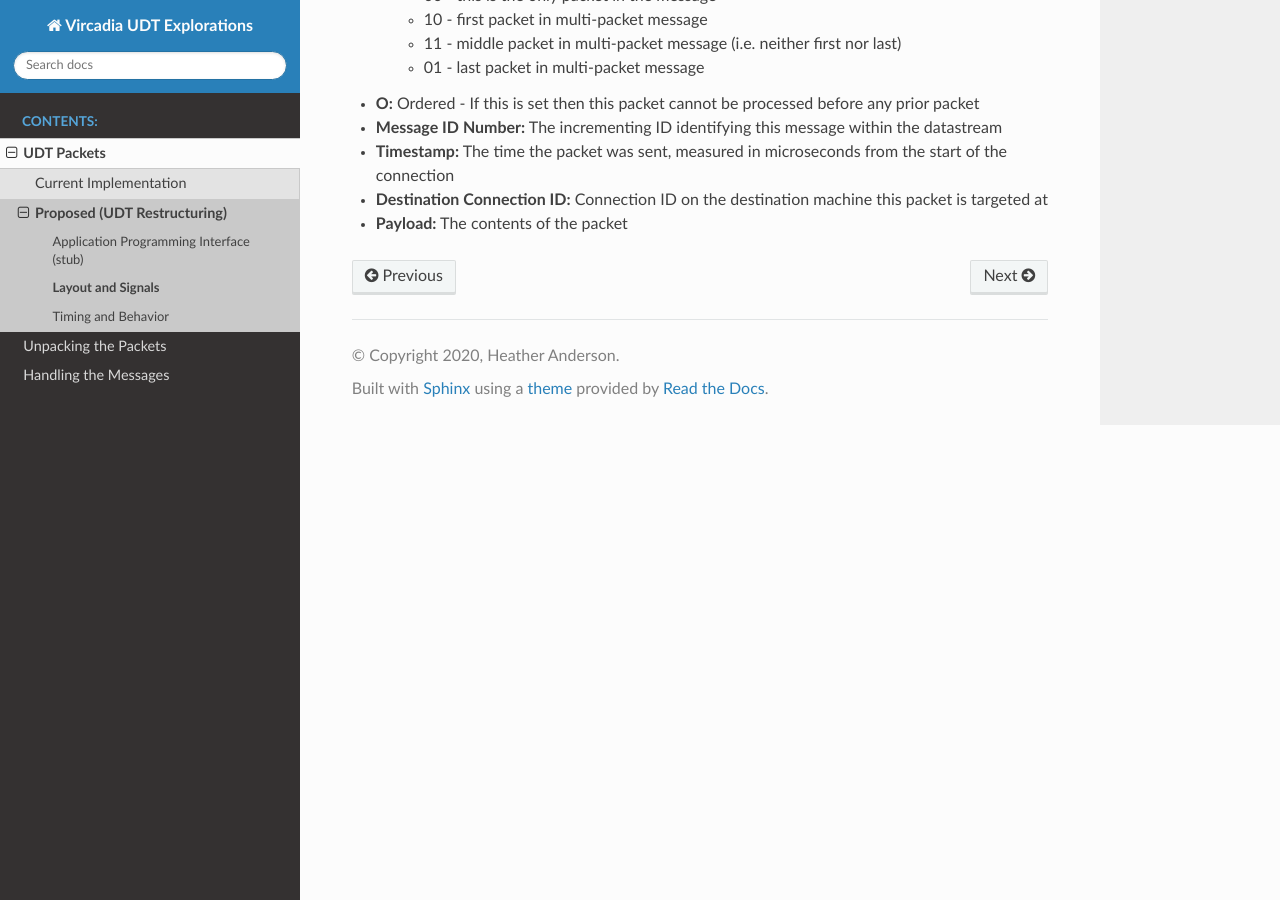
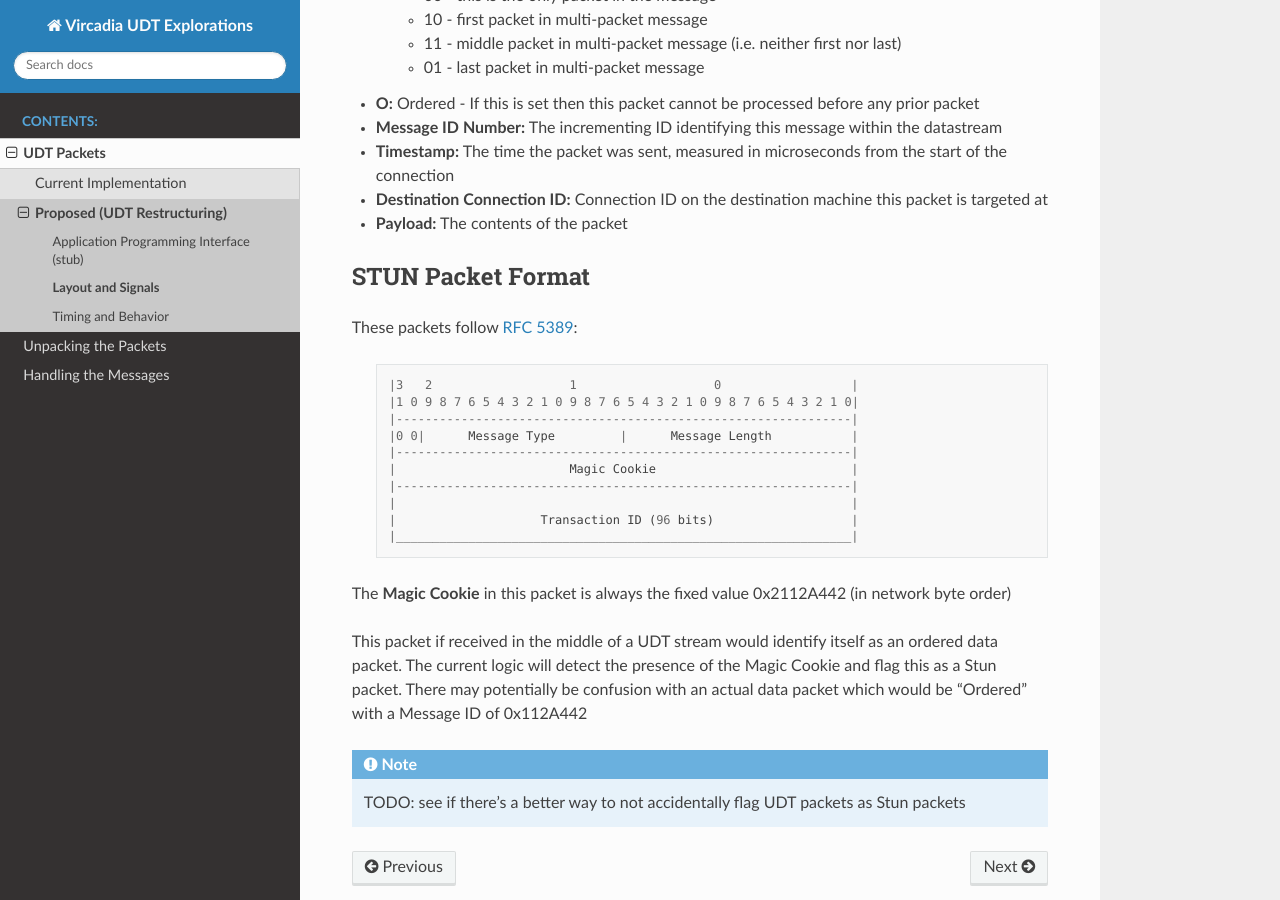
Before and after one commit to odysseus654/vircadia-protocol-exploration, a Sphinx documentation site: the page built from source/udt/proposed/layout.rst, in a window 1280 px wide and 900 px high, scrolled down 3476 px. Built offline with Sphinx 7.4.7 and the Read the Docs theme 2.0.0, drawn with Linux system fonts in a browser that asks for light colours.

Commit message:
added STUN packet description

```diff
--- a/source/message/ice.rst
+++ b/source/message/ice.rst
@@ -46,10 +46,10 @@ Sent by an ICE server in response to a failed heartbeat attempt (either corrupt
 
 No contents.  Sent in response to a ICEServerHeartbeat message
 
-.. _ICEServerQuery:
-
 Connection Mediation
 ....................
+
+.. _ICEServerQuery:
 
 ICEServerQuery
 --------------
--- a/source/udt/proposed/layout.rst
+++ b/source/udt/proposed/layout.rst
@@ -133,3 +133,31 @@ Data Packet Format
 - **Timestamp:** The time the packet was sent, measured in microseconds from the start of the connection
 - **Destination Connection ID:** Connection ID on the destination machine this packet is targeted at
 - **Payload:** The contents of the packet
+
+
+STUN Packet Format
+------------------
+These packets follow `RFC 5389 <https://tools.ietf.org/html/rfc5389>`_:
+
+    .. code::
+
+        |3   2                   1                   0                  |
+        |1 0 9 8 7 6 5 4 3 2 1 0 9 8 7 6 5 4 3 2 1 0 9 8 7 6 5 4 3 2 1 0|
+        |---------------------------------------------------------------|
+        |0 0|      Message Type         |      Message Length           |
+        |---------------------------------------------------------------|
+        |                        Magic Cookie                           |
+        |---------------------------------------------------------------|
+        |                                                               |
+        |                    Transaction ID (96 bits)                   |
+        |_______________________________________________________________|
+
+The **Magic Cookie** in this packet is always the fixed value 0x2112A442 (in network byte order)
+
+This packet if received in the middle of a UDT stream would identify itself as an ordered data packet.
+The current logic will detect the presence of the Magic Cookie and flag this as a Stun packet.
+There may potentially be confusion with an actual data packet which would be "Ordered" with a Message ID of 0x112A442
+
+.. note::
+
+    TODO: see if there's a better way to not accidentally flag UDT packets as Stun packets
```
Also changed, not shown: source/udt/current.rst (+24 -0 lines).
